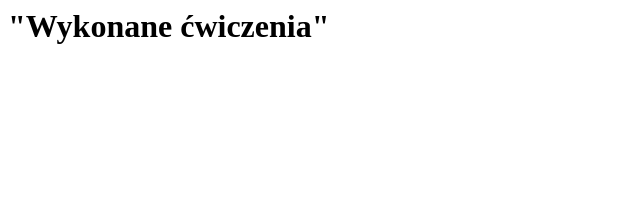
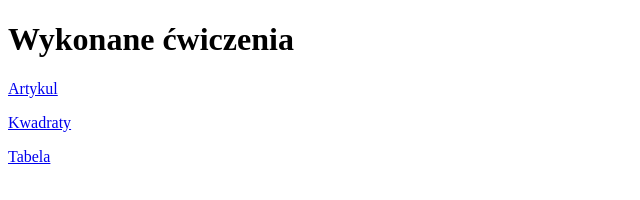
Before and after one commit to Zuzia132/AplikacjeWebowe, a plain HTML site: page Lab_01/cw1/index.html in a window 1280 px wide. Shown: the whole page, without its empty margins (0-640 px from the left). Drawn offline with Linux system fonts and the light colour scheme.

Commit message:
Index.html modified

```diff
--- a/Lab_01/cw1/index.html
+++ b/Lab_01/cw1/index.html
@@ -1 +1,16 @@
-<h1>"Wykonane ćwiczenia"</h1>
+<!DOCTYPE html>
+<html>
+  <body>
+    <h1>Wykonane ćwiczenia</h1>
+
+    <p>
+      <a
+        href="https://Zuzia132.github.io/AplikacjeWebowe/Lab_01/cw1/artykul.html"
+        target="_blank"
+        >Artykul</a
+      >
+    </p>
+    <p><a href="Lab_01/kwadraty.html">Kwadraty</a></p>
+    <p><a href="Lab_01/tabela.html">Tabela</a></p>
+  </body>
+</html>
```
